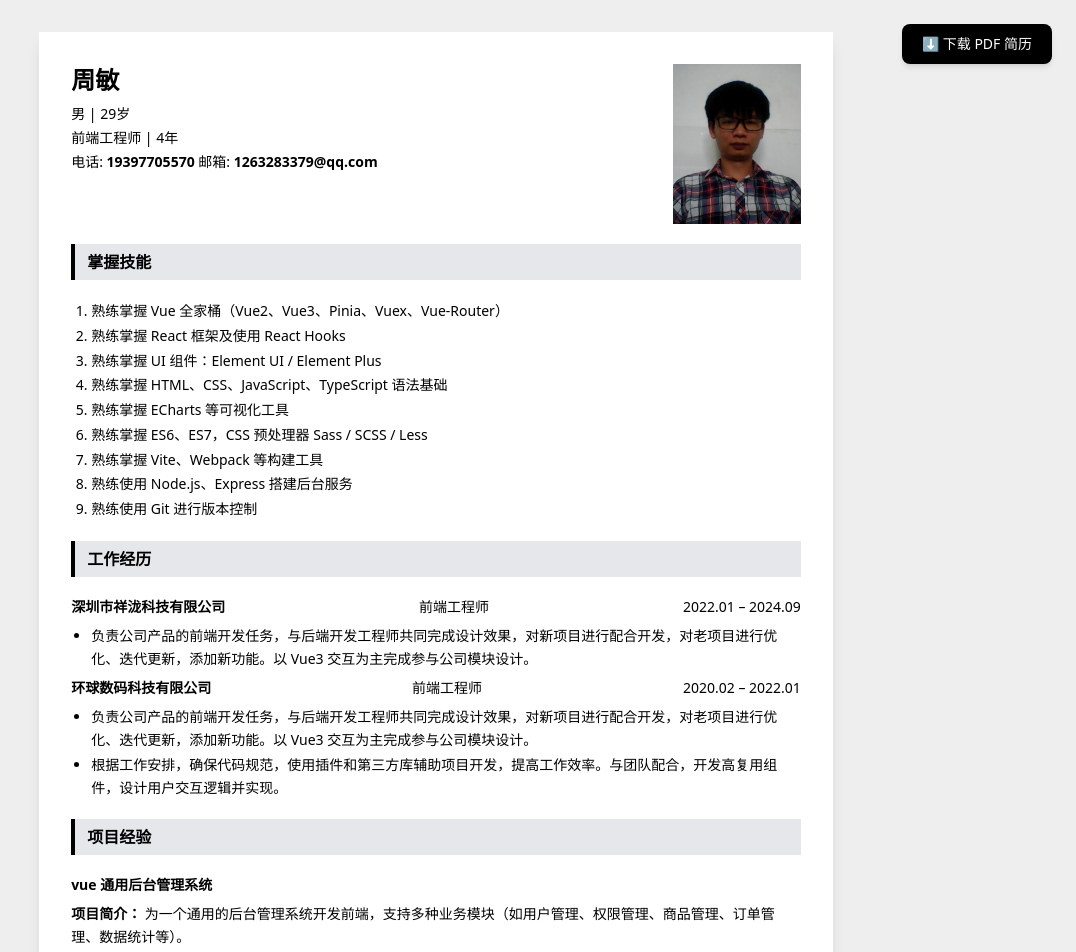
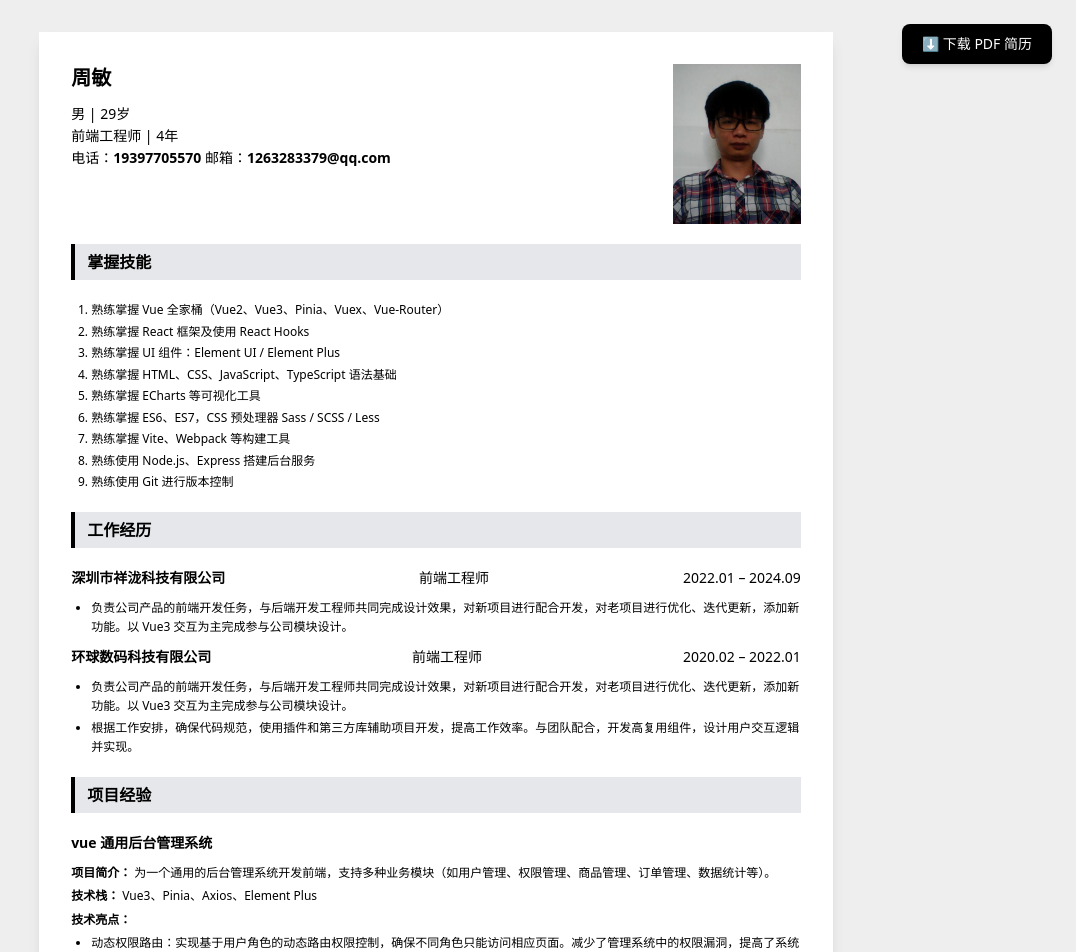
Before and after one commit to GDCzhou/my-resume, a Next.js app: page / in a window 1280 px wide. Shown: the top 952 px of the page, without its empty margins (204-1280 px from the left). Built offline with nearby package versions, Linux system fonts and the light colour scheme.

Commit message:
style: 布局样式调整

```diff
--- a/app/page.tsx
+++ b/app/page.tsx
@@ -5,16 +5,22 @@ import ReactMarkdown from 'react-markdown';
 import remarkGfm from 'remark-gfm';
 import DownloadButton from './components/DownloadButton';
 
-// 参照原始 PDF 简历布局
+// ============================================================
+// 字体层级设计（从大到小，严格递减）
+// h1=20px > h2=16px > h3=14px > h4=13px > p/li=12px
+// ============================================================
 const markdownComponents = {
-  // 二级标题：左边框 + 灰色背景，与正文内容对齐（不超出容器）
+  // ---- h2：章节标题（掌握技能/工作经历/项目经验/教育经历）
+  //      16px 加粗 + 左边框灰底，作为页面第二级视觉锚点
   h2: ({ children }: { children?: React.ReactNode }) => (
-    <h2 className="title text-base font-bold my-5 py-1.5 pl-3 pr-0 border-l-4 border-black bg-gray-200">
+    <h2 className="title text-base font-bold my-5 border-l-4 py-1.5 pl-3 pr-0 border-black bg-gray-200">
       {children}
     </h2>
   ),
 
-  // 三级标题：工作经历/项目 — 左中右三列分布
+  // ---- h3：工作经历标题 / 项目名称
+  //      14px 加粗，左中右三列（公司 | 职位 | 时间）
+  //      比 h2 小一级，比正文大一级 ✓
   h3: ({ children }: { children?: React.ReactNode }) => {
     const childArray = Array.isArray(children) ? children : [children];
     let companyName = '';
@@ -37,7 +43,7 @@ const markdownComponents = {
     });
 
     return (
-      <h3 className="text-sm font-bold my-2 flex justify-between items-baseline gap-4">
+      <h3 className="text-sm font-bold my-2.5 flex justify-between items-baseline gap-4">
         <span>{companyName}</span>
         <span className="font-normal text-sm">{position}</span>
         <span className="font-normal text-sm whitespace-nowrap shrink-0">{time}</span>
@@ -45,32 +51,50 @@ const markdownComponents = {
     );
   },
 
+  // ---- h4：子标题（项目简介、技术栈、技术亮点）
+  //      13px 半粗体，比正文略大以示区分
   h4: ({ children }: { children?: React.ReactNode }) => (
-    <h4 className="text-sm font-semibold my-1">{children}</h4>
+    <h4 className="text-[13px] font-semibold my-1">{children}</h4>
   ),
+
+  // ---- h5：更细分的子标签（如"技术亮点:"前缀）
+  //      13px 半粗体，和 h4 同级
   h5: ({ children }: { children?: React.ReactNode }) => (
-    <h5 className="text-sm font-semibold mb-0.5">{children}</h5>
+    <h5 className="text-[13px] font-semibold mb-0.5">{children}</h5>
   ),
+
+  // ---- p：正文段落
+  //      12px，基准正文字号
   p: ({ children }: { children?: React.ReactNode }) => (
-    <p className="text-sm leading-relaxed my-1">{children}</p>
+    <p className="text-xs leading-relaxed my-1">{children}</p>
   ),
+
+  // ---- ul/ol：列表容器
   ul: ({ children }: { children?: React.ReactNode }) => (
-    <ul className="list-disc pl-5 my-1 space-y-0.5 text-sm">{children}</ul>
+    <ul className="list-disc pl-5 my-1 space-y-0.5 text-xs">{children}</ul>
   ),
   ol: ({ children }: { children?: React.ReactNode }) => (
-    <ol className="list-decimal pl-5 my-1 space-y-0.5 text-sm">{children}</ol>
+    <ol className="list-decimal pl-5 my-1 space-y-0.5 text-xs">{children}</ol>
   ),
+
+  // ---- li：列表项
   li: ({ children }: { children?: React.ReactNode }) => (
-    <li className="leading-relaxed">{children}</li>
+    <li className="leading-relaxed text-xs">{children}</li>
   ),
+
+  // ---- strong：行内加粗（继承父级字号）
   strong: ({ children }: { children?: React.ReactNode }) => (
     <strong>{children}</strong>
   ),
+
+  // ---- a：链接
   a: ({ href, children }: { href?: string; children?: React.ReactNode }) => (
     <a href={href} target="_blank" rel="noopener noreferrer">{children}</a>
   ),
+
+  // ---- table：教育经历表格
   table: ({ children }: { children?: React.ReactNode }) => (
-    <table className="w-full my-1 text-sm">{children}</table>
+    <table className="w-full my-1 text-xs">{children}</table>
   ),
   thead: ({ children }: { children?: React.ReactNode }) => (
     <thead className="hidden">{children}</thead>
@@ -101,16 +125,23 @@ export default async function ResumePage() {
       </div>
 
       <article className="resume w-[21cm] min-h-[29.7cm] mx-auto bg-white px-[2em] py-[2rem] shadow-lg">
-        {/* 头部 */}
-        <header className="flex justify-between items-start mb-4">
+        {/* ===== 头部 ===== */}
+        <header className="flex justify-between items-start">
           <div>
-            <h1 className="text-2xl font-bold mb-2">{data.name}</h1>
-            <p className="text-sm my-1">{data.gender} | {data.age}岁</p>
-            <p className="text-sm my-1">{data.position} | {data.years}</p>
-            <p className="text-sm my-1">
-              电话: <strong>{data.phone}</strong> 邮箱: <strong>{data.email}</strong>
+            {/* h1：姓名 — 20px，全页最大 */}
+            <h1 className="text-xl font-bold mb-3">{data.name}</h1>
+            {/* 头部信息 — 14px */}
+            <p className="text-sm my-0.5">
+              {data.gender} | {data.age}岁
+            </p>
+            <p className="text-sm my-0.5">
+              {data.position} | {data.years}
+            </p>
+            <p className="text-sm my-0.5">
+              电话：<strong>{data.phone}</strong> 邮箱：<strong>{data.email}</strong>
             </p>
           </div>
+          {/* 头像 */}
           {data.avatar && (
             <div
               className="w-[8rem] h-[10rem] bg-cover bg-[-53px] bg-no-repeat title shrink-0"
@@ -119,7 +150,7 @@ export default async function ResumePage() {
           )}
         </header>
 
-        {/* 正文 */}
+        {/* ===== 正文 ===== */}
         <ReactMarkdown remarkPlugins={[remarkGfm]} components={markdownComponents}>
           {content}
         </ReactMarkdown>
```
